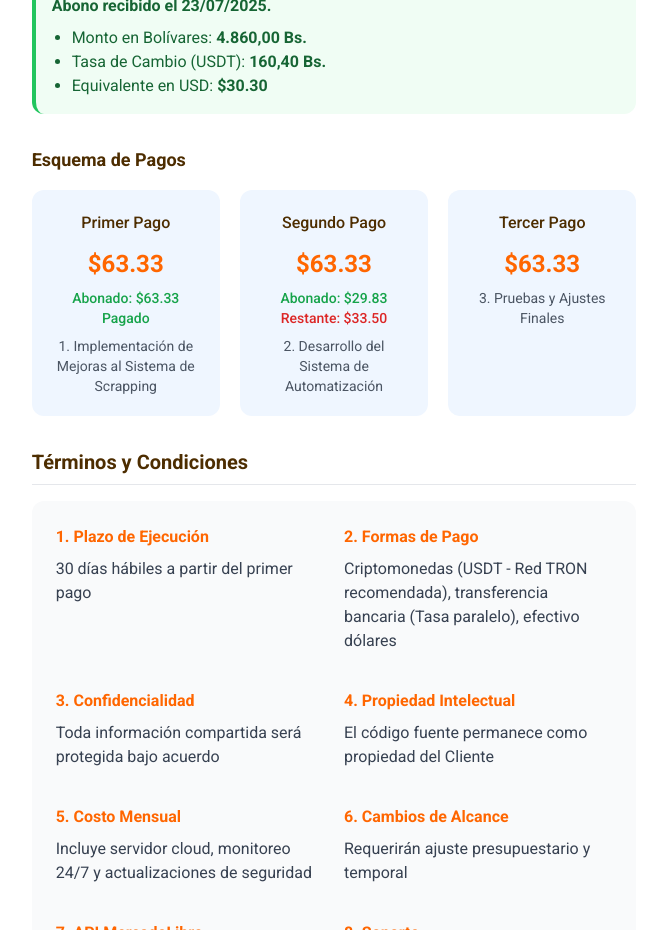
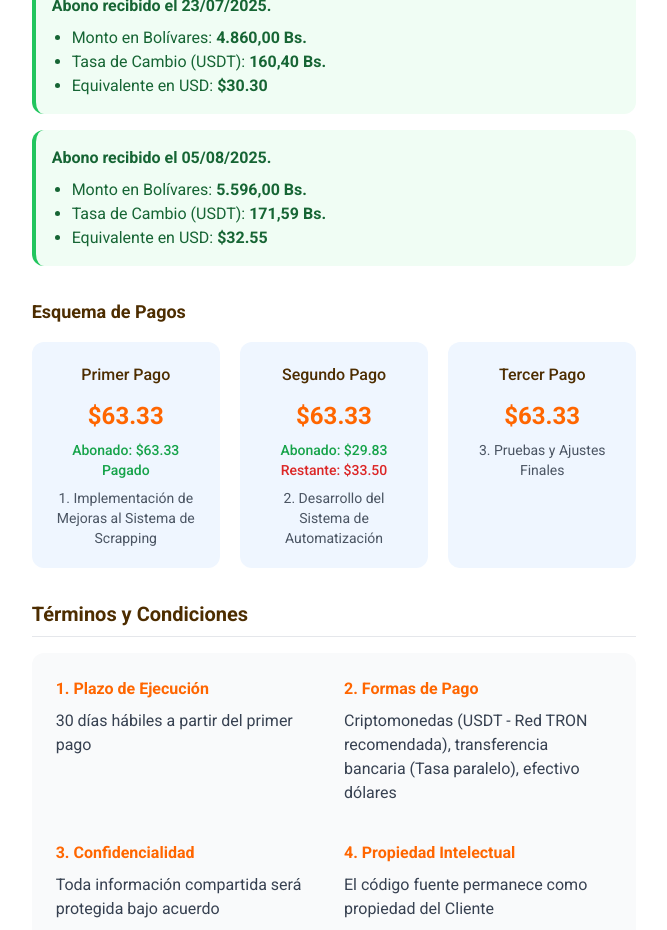
Before and after one commit to CientificoJose/web-agency, a Next.js app: page /propuestas/jg-store in a window 1280 px wide. Shown: the part 2340-3270 px from the top of the page, without its empty margins (306-973 px from the left). Built offline with nearby package versions, Linux system fonts and the light colour scheme.

Commit message:
abono de gabriel 05/08/2025

```diff
--- a/app/propuestas/jg-store/page.tsx
+++ b/app/propuestas/jg-store/page.tsx
@@ -202,6 +202,14 @@ export default function JgStoreProposalPage() {
                   <li>Equivalente en USD: <strong>$30.30</strong></li>
                 </ul>
               </div>
+              <div className="bg-green-50 border-l-4 border-green-500 text-green-800 p-4 rounded-lg">
+                <p className="font-semibold text-sm md:text-base">Abono recibido el 05/08/2025.</p>
+                <ul className="list-disc pl-5 mt-2 text-sm md:text-base">
+                  <li>Monto en Bolívares: <strong>5.596,00 Bs.</strong></li>
+                  <li>Tasa de Cambio (USDT): <strong>171,59 Bs.</strong></li>
+                  <li>Equivalente en USD: <strong>$32.55</strong></li>
+                </ul>
+              </div>
             </div>
           </div>
 
```
